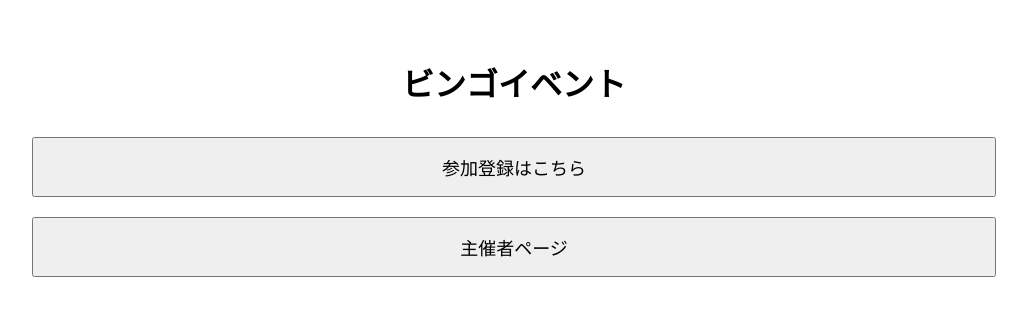
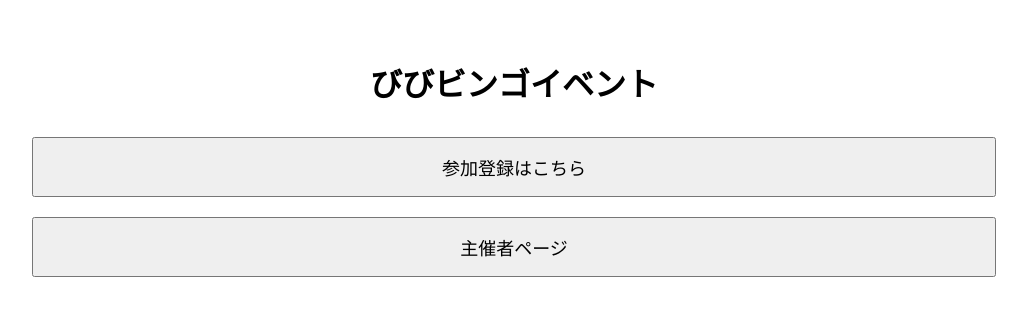
Before and after one commit to motoanago/bingo, a plain HTML site: page index.html in a window 1280 px wide. Shown: the whole page, without its empty margins (126-1153 px from the left). Drawn offline with Linux system fonts and the light colour scheme.

Commit message:
index.html

```diff
--- a/index.html
+++ b/index.html
@@ -2,7 +2,7 @@
 <html>
 <head>
 <meta name="viewport" content="width=device-width, initial-scale=1">
-<title>びびびビンゴイベント</title>
+<title>ビンゴ</title>
 <style>
 body{
   font-family:sans-serif;
@@ -19,7 +19,7 @@
 </head>
 <body>
 
-<h1>ビンゴイベント</h1>
+<h1>びびビンゴイベント</h1>
 
 <button onclick="location.href='join.html'">
 参加登録はこちら
```
